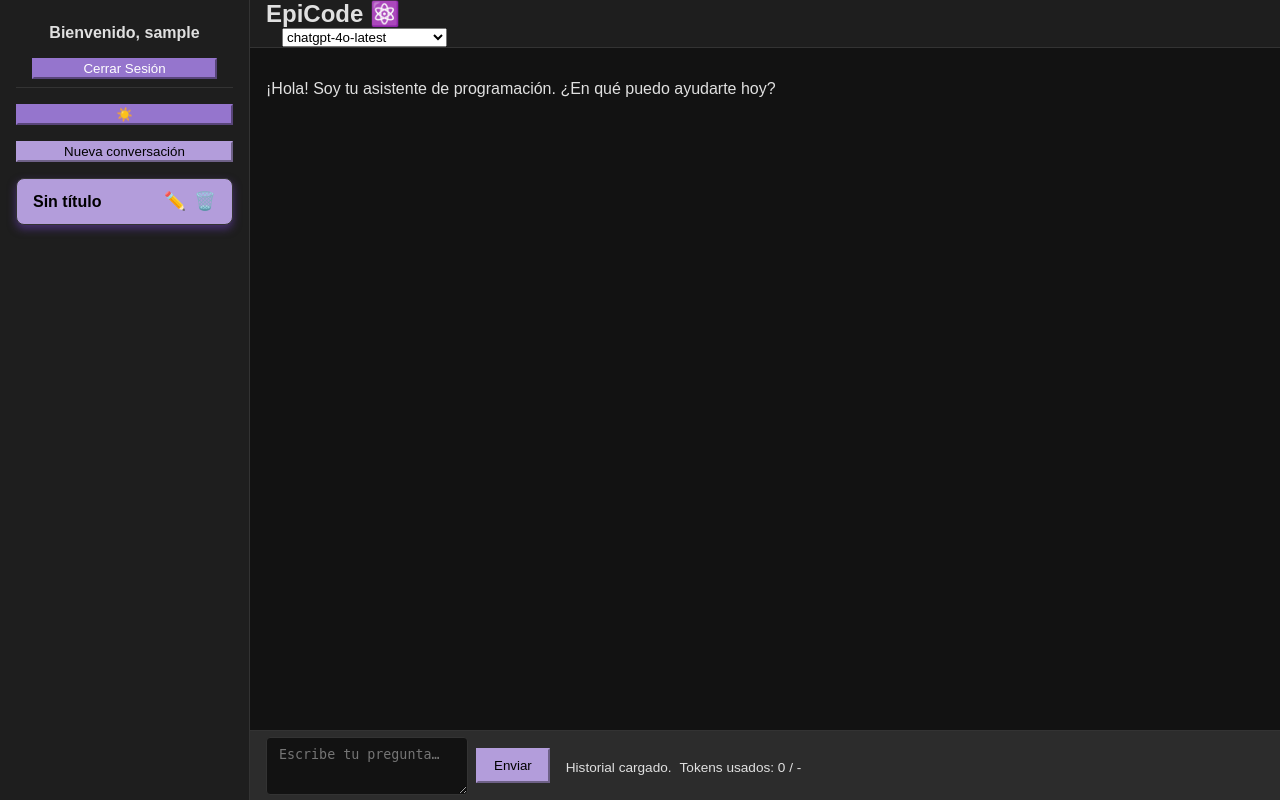
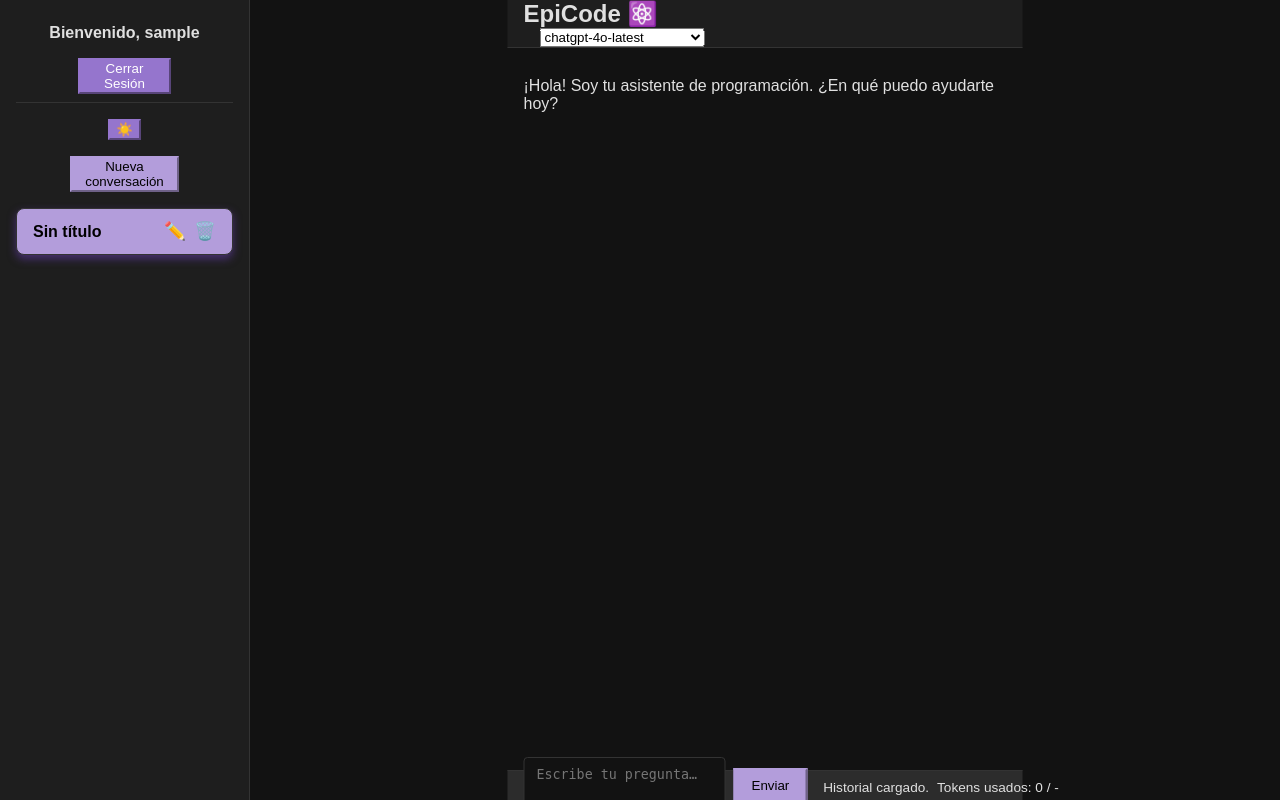
Before and after one commit to HenrySpark369/EpiCode, a Flask app: page / in a window 1280 px wide. Run offline with Flask 3, Linux system fonts and the light colour scheme; the visitor is signed in with stand-in values (Sample User, id 1); data comes from the database, SQL or seed files in the repository; data that the repository does not hold is empty; some libraries are stand-ins or nearby versions.

Commit message:
Improve responsive layout and center form elements on desktop
- Add CSS media queries to limit input, textarea, select, and button widths to 50% and center them on desktop screens
- Introduce .center-container class to vertically and horizontally center forms and related elements with consistent max-width
- Update index.html and other templates to enhance mobile sidebar behavior and chat layout for better usability on small screens
- Refine input area and chat container styling for improved responsiveness and user experience across devices

```diff
--- a/templates/index.html
+++ b/templates/index.html
@@ -35,7 +35,7 @@
       --color-placeholder: #6c757d;        /* gris medio para light */
       --sidebar-width: 250px;
       --header-height: 60px;
-      --input-height: 70px;
+      --input-height: 30px;
     }
     [data-theme="dark"] {
       --color-bg: #121212;
@@ -104,6 +104,16 @@
       opacity: 0.9;
       background-color: #9575cd !important;
       border-color: #9575cd !important;
+    }
+
+    /* Desktop: limit button width to 50% and center */
+    @media (min-width: 769px) {
+      .btn-primary, .btn-info, .btn-secondary {
+        max-width: 50% !important;
+        margin-left: auto !important;
+        margin-right: auto !important;
+        display: block !important;
+      }
     }
 
     /* Layout container */
@@ -175,19 +185,21 @@
         z-index: 1000;
         padding: 0 1rem;
       }
+      /* Center header content on desktop to align with chat container */
+      @media (min-width: 769px) {
+        header {
+          width: 50%;
+          margin-left: auto;
+          margin-right: auto;
+        }
+      }
     #toggleSidebarBtn {
-      background: var(--color-primary);
-      color: var(--color-text-on-primary);
-      border: none;
-      padding: 0.5rem 1rem;
-      border-radius: 0.25rem;
-      cursor: pointer;
-      font-size: 1.25rem;
-      display: none;
+      display: none !important;
     }
-    #toggleSidebarBtn:focus {
-      outline: 2px solid var(--color-primary);
-      outline-offset: 2px;
+    @media (max-width: 768px) {
+      #toggleSidebarBtn {
+        display: block !important;
+      }
     }
     header h1 {
       margin: 0;
@@ -242,6 +254,55 @@
         background: var(--color-surface);
         color: var(--color-text);
         text-align: left;
+      }
+
+      /* New styles for desktop conversation container width and centering */
+      @media (min-width: 769px) {
+        .main-content {
+          position: relative;
+          margin-left: var(--sidebar-width);
+          width: calc(100% - var(--sidebar-width));
+          height: 100vh;
+        }
+        header {
+          position: absolute;
+          top: 0;
+          left: 50%;
+          transform: translateX(-50%);
+          width: 50%;
+          z-index: 1000;
+        }
+        #inputArea {
+          position: absolute;
+          bottom: 0;
+          left: 50%;
+          transform: translateX(-50%);
+          width: 50%;
+          height: var(--input-height);
+          background: var(--color-input-bg);
+          border-top: 1px solid var(--color-border);
+          padding: 0.5rem 1rem;
+          box-sizing: border-box;
+          display: flex;
+          align-items: center;
+          gap: 0.5rem;
+          z-index: 1000;
+        }
+        #chatContainer {
+          position: absolute;
+          top: 50%;
+          left: 50%;
+          transform: translate(-50%, -50%);
+          width: 50%;
+          height: calc(100vh - var(--header-height) - var(--input-height));
+          overflow-y: auto;
+          padding: 1rem;
+          background: var(--color-bg);
+          box-sizing: border-box;
+          display: flex;
+          flex-direction: column;
+          gap: 0.75rem;
+        }
       }
 
     /* Input area */
--- a/templates/login.html
+++ b/templates/login.html
@@ -7,6 +7,7 @@
   <link rel="stylesheet" href="{{ url_for('static', filename='css/shared.css') }}" />
 </head>
 <body>
+  <div class="center-container">
 
     <h1>Iniciar sesión</h1>
 
@@ -42,7 +43,7 @@
     <button id="themeToggle" type="button" class="btn btn-sm btn-secondary mt-3 w-100">
       Cambiar tema
     </button>
-  </style>
+  </div>
 
   <script src="{{ url_for('static', filename='js/main.js') }}"></script>
 </body>
--- a/templates/register.html
+++ b/templates/register.html
@@ -7,6 +7,7 @@
   <link rel="stylesheet" href="{{ url_for('static', filename='css/shared.css') }}" />
 </head>
 <body>
+  <div class="center-container">
 
     <h1>Registro de Usuario</h1>
 
@@ -45,8 +46,8 @@
       Cambiar tema
     </button>
 
-
     <script src="https://cdn.jsdelivr.net/npm/dompurify@2.4.0/dist/purify.min.js"></script>
     <script src="{{ url_for('static', filename='js/main.js') }}"></script>
+  </div>
 </body>
 </html>
--- a/templates/reset_password.html
+++ b/templates/reset_password.html
@@ -7,6 +7,7 @@
   <link rel="stylesheet" href="{{ url_for('static', filename='css/shared.css') }}" />
 </head>
 <body>
+  <div class="center-container">
 
     <h2>Restablecer contraseña</h2>
     <form method="POST" action="{{ url_for('auth.reset_password', token=request.view_args.token) }}">
@@ -31,6 +32,7 @@
     <a href="{{ url_for('auth.login') }}" class="link-btn" style="display:block; margin-top: 10px;">
       Volver a iniciar sesión
     </a>
+  </div>
 
   <script src="{{ url_for('static', filename='js/main.js') }}"></script>
 </body>
--- a/templates/reset_password_request.html
+++ b/templates/reset_password_request.html
@@ -7,7 +7,7 @@
   <link rel="stylesheet" href="{{ url_for('static', filename='css/shared.css') }}" />
 </head>
 <body>
-
+  <div class="center-container">
     <h2>Solicitar restablecimiento de contraseña</h2>
     <form method="POST" action="{{ url_for('auth.reset_password_request') }}">
       {{ form.hidden_tag() }}
@@ -24,6 +24,7 @@
     <a href="{{ url_for('auth.login') }}" class="link-btn" style="display:block; margin-top: 10px;">
       Volver a iniciar sesión
     </a>
+  </div>
 
   <script src="{{ url_for('static', filename='js/main.js') }}"></script>
 </body>
```
Also changed, not shown: other parts of templates/index.html (+13 -11 lines), static/css/shared.css (+57 -0 lines). Lines whose indentation alone changed are shown as unchanged.
